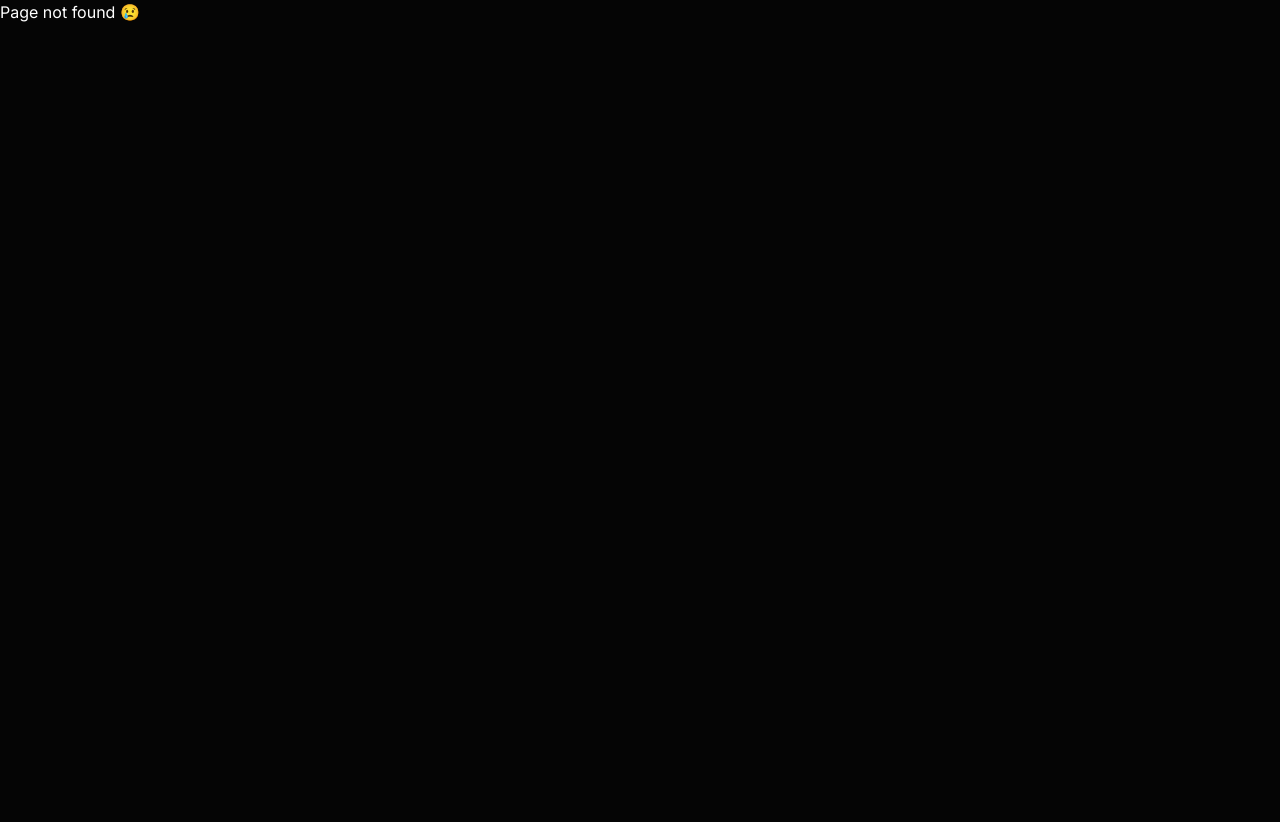
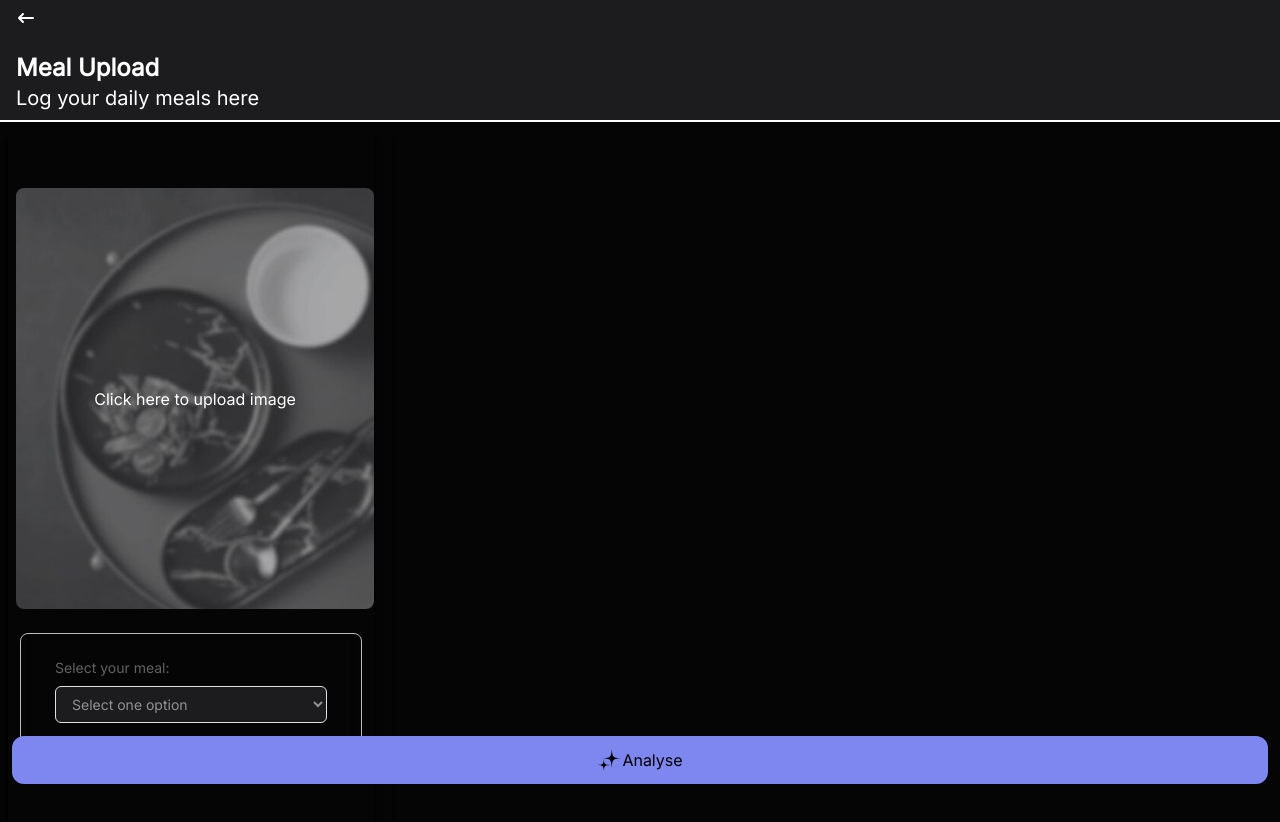
Before and after one commit to on-the-move-life/otm-client, a React (Create React App) app: page /MealUpload in a window 1280 px wide. Before the commit this address had no page. Shown: the top 822 px of the page. Before the commit the page ends 800 px from the top, so only its background shows below. Built offline with nearby package versions, Linux system fonts and the light colour scheme; sample sign-in values are in the browser's storage.

Commit message:
feedback changes

```diff
--- a/src/App.js
+++ b/src/App.js
@@ -16,7 +16,7 @@ import { LifeStyleRoutine } from './features/LifeStyleRoutines';
 import { MonthlyWrapped } from './features/MonthlyWrapped';
 import { Provider } from 'react-redux';
 import { store } from "./features/LifeStyleRoutines"
-import TestMealUpload from './features/LifeStyleRoutines/TestMealUpload';
+import MealUpload from './features/LifeStyleRoutines/MealUpload';
 function App() {
   // const { user, getUserFromStorage } = useAuth();
   let user = localStorage.getItem('user');
@@ -65,7 +65,7 @@ function App() {
         <Route path="/timeline" element={<RouteMiddleware><Timeline /></RouteMiddleware>} />
         <Route path="/monthly-wrapped" element={<RouteMiddleware><MonthlyWrapped /></RouteMiddleware>} />
         <Route path="/journey-reflection/:reportId" element={<JourneyReflectionPage />} />
-        <Route path="/testmealupload" element={<RouteMiddleware><TestMealUpload /></RouteMiddleware>} />
+        <Route path="/MealUpload" element={<RouteMiddleware><MealUpload /></RouteMiddleware>} />
 
         <Route
           path="/lifestyle-routine"
--- a/src/features/Home/Home.js
+++ b/src/features/Home/Home.js
@@ -171,7 +171,7 @@ const Home = () => {
               <AiOutlineRight size={22} />
             </span>
           </Link>
-          <Link to="/testmealupload" className="main-cta">
+          <Link to="/MealUpload" className="main-cta">
             <span className="inline-block bg-gradient-to-r from-[#9BF2C0] to-[#91BDF6] bg-clip-text text-transparent">
               Meal Upload
             </span>
--- /dev/null
+++ b/src/features/LifeStyleRoutines/MealUpload.js
@@ -0,0 +1,46 @@
+import React, { useState } from 'react';
+import AnalyseMealComp from './components/AnalyseMealComp';
+import { HiArrowNarrowLeft } from 'react-icons/hi';
+import { useNavigate } from 'react-router-dom';
+
+const MealUpload = () => {
+
+    const navigate = useNavigate();
+
+
+    return (
+        <>
+            <div className="flex h-screen w-screen flex-col  ">
+                <div className=" flex h-fit border-b-2 border-white bg-mediumGray bg-cover bg-blend-soft-light ">
+                    <div className="flex w-full justify-between px-4">
+                        <div className="flex h-full w-full flex-col items-start justify-between gap-4 py-2  ">
+                            <HiArrowNarrowLeft
+                                size={20}
+                                onClick={() => {
+                                    navigate('/home');
+                                }}
+                            />
+                            <div className="mt-2 flex w-full flex-col items-start justify-center">
+                                <h1 className="metallic-workout-gradient-text text-2xl font-semibold ">
+                                    Meal Upload
+                                </h1>
+
+                                <div className="flex gap-2">
+                                    <div>
+                                        <h2 className="text-xl">Log your daily meals here </h2>
+                                    </div>
+                                </div>
+                            </div>
+                        </div>
+                    </div>
+                </div>
+
+                <div className="p-2">
+                    <AnalyseMealComp />
+                </div>
+            </div>
+        </>
+    );
+};
+
+export default MealUpload;
--- a/src/features/LifeStyleRoutines/components/AnalyseMealComp.js
+++ b/src/features/LifeStyleRoutines/components/AnalyseMealComp.js
@@ -1,4 +1,4 @@
-import React, { useEffect, useState, useRef } from 'react'
+import React, { useEffect, useState, useRef } from 'react';
 import SparkleIcon from './icons/SparkleIcon';
 import { axiosClient } from '../apiClient';
 import { useDispatch, useSelector } from 'react-redux';
@@ -19,11 +19,12 @@ import { Loader } from '../../../components';
 import MealImageicon from './icons/MealImageicon';
 import MealCrossIcon from './icons/MealCrossIcon';
 
-const AnalyseMealComp = ({ setParentVisibilityCheck, task = null, date = null, SelectedCircle = null
+const AnalyseMealComp = ({
+    setParentVisibilityCheck = null,
+    task = null,
+    date = null,
+    SelectedCircle = null,
 }) => {
-
-
-
     const [isVisible, setIsVisible] = useState(true);
     const [selectedImage, setSelectedImage] = useState(null);
     const [isOpen, setIsOpen] = useState(false);
@@ -47,108 +48,71 @@ const AnalyseMealComp = ({ setParentVisibilityCheck, task = null, date = null, S
     const finalDate = date === null || date === undefined ? formattedDate : date;
 
     // console.log();
-    console.log("task and date are", task, date);
-
+    console.log('task and date are', task, date);
 
     // redux implementation
     const dispatch = useDispatch();
 
-    const storedMealInfoField = useSelector((state) => {
-        console.log("INSIDE REDUX state", state);
+    const selectCircleAndTask = (state, TaskCircle, task) => {
+        console.log('INSIDE REDUX state', state);
         const circle = state?.lifeStyleDetails?.circles.find(
             (circle) => circle?.name === TaskCircle,
         );
-        if (circle) {
-            console.log("INSIDE REDUX circle", circle);
-            const mytask = circle?.tasks.find(
+
+        if (!circle) {
+            return { circle: null, task: null };
+        }
+
+        console.log('INSIDE REDUX circle', circle);
+        const myTask = circle?.tasks.find(
             (mappedTask) => mappedTask.taskId === task?.taskId,
         );
-            return mytask ? task?.mealInfo : null;
-        }
-        return '';
+
+        return { circle, task: myTask };
+    };
+
+    const storedMealInfoField = useSelector((state) => {
+        const { task: myTask } = selectCircleAndTask(state, TaskCircle, task);
+        return myTask ? myTask.mealInfo : '';
     });
 
-    // mealUrl change
     const storedMealUrlField = useSelector((state) => {
-        const circle = state?.lifeStyleDetails?.circles.find(
-            (circle) => circle?.name === TaskCircle,
-        );
-        if (circle) {
-            const mytask = circle?.tasks.find(
-                (mappedTask) => mappedTask.taskId === task?.taskId,
-            );
-            return mytask ? task?.mealUrl : null;
-        }
-        return '';
+        const { task: myTask } = selectCircleAndTask(state, TaskCircle, task);
+        return myTask ? myTask.mealUrl : '';
     });
 
-    console.log("storedMealUrlField", storedMealUrlField);
-    console.log("storedMealInfoField", storedMealInfoField);
+
+    console.log('storedMealUrlField', storedMealUrlField);
+    console.log('storedMealInfoField', storedMealInfoField);
     // checking if arguments are empty
 
     useEffect(() => {
-
         if (storedMealInfoField) {
             setIsVisible(false);
-        }
-
-        else if (!storedMealInfoField) {
+        } else if (!storedMealInfoField) {
             setIsVisible(true);
         }
-
     }, [storedMealInfoField]);
 
-
-
     useEffect(() => {
-
         if (task == null) {
-            getUserData()
+            getUserData();
             setselectedTaskId('');
-        }
-
-        else if (!storedMealInfoField) {
+        } else if (!storedMealInfoField) {
             setIsVisible(true);
         }
-
     }, [storedMealInfoField]);
-
-
 
     const getUserData = async () => {
         setLoader(true);
 
-        // To fetch user lifestyle details having the mealInfo fields
-        // is not used anymore
-        // const memberCode = JSON.parse(localStorage.getItem('user'))?.code;
         try {
-
-            const mealObject =
-                [
-                    { taskId: "1", taskName: "Breakfast" },
-                    { taskId: "2", taskName: "Lunch" },
-                    { taskId: "3", taskName: "Dinner" }
-                ]
-                ;
-
-
+            const mealObject = [
+                { taskId: '1', taskName: 'Breakfast' },
+                { taskId: '2', taskName: 'Lunch' },
+                { taskId: '3', taskName: 'Dinner' },
+            ];
             setmealTaskIds(mealObject);
-
-
-            //     const response = await axiosClient.get(`?user=${memberCode}&date=${date}`);
-            //     dispatch(fetchInitialStateSuccess(response.data));
-
-            //     setApiResponse(response.data);
-            //     console.log("API RESPONSE", response.data);
-
-
-            //     const mealTaskIds = response.data.lifeStyleDetails.circles.flatMap(circle =>
-            //         circle.tasks
-            //             .filter(task => task.type === 'meal').map(task => ({ taskId: task.taskId, taskName: task.name, circleName: circle.name }))
-            //     );
-
-            //     console.log("MEAL TASK IDS", mealTaskIds);
-
         } catch (error) {
             console.error(error);
         } finally {
@@ -156,15 +120,11 @@ const AnalyseMealComp = ({ setParentVisibilityCheck, task = null, date = null, S
         }
     };
 
-
-
     //   Meal image handling
-
 
     const handleCameraClick = () => {
         fileInputRef.current.click();
     };
-
 
     const ProfilePicHeading = styled.div`
     color: #d7d7d7;
@@ -203,13 +163,9 @@ letter-spacing: 1px;
         },
     };
 
-
     const handleClose = () => {
         setParentVisibilityCheck(true);
     };
-
-
-
 
     // Meal image post request handling
     const handleMealUploadSubmit = async () => {
@@ -223,7 +179,7 @@ letter-spacing: 1px;
                     JSON.parse(localStorage.getItem('user'))['code'],
                 );
                 formData.append('date', finalDate);
-                console.log("Selected taskId and date is", selectedTaskId, finalDate);
+                console.log('Selected taskId and date is', selectedTaskId, finalDate);
                 formData.append('taskId', selectedTaskId);
 
                 const res = await axiosClient.post('/meal-info', formData, {
@@ -238,8 +194,11 @@ letter-spacing: 1px;
                     const { mealUrl, mealNutritionAnalysis } = res.data;
                     setIsVisible(false);
 
-
-                    console.log("inside API selected circle and taskId", TaskCircle, selectedTaskId);
+                    console.log(
+                        'inside API selected circle and taskId',
+                        TaskCircle,
+                        selectedTaskId,
+                    );
 
                     setTempMealInfo(mealNutritionAnalysis);
                     setTempMealUrl(mealUrl);
@@ -263,14 +222,12 @@ letter-spacing: 1px;
         }
     };
 
-
     const handleSelectChange = (event) => {
-
         const taskId = event.target.value;
-        console.log("selected task is", taskId);
+        console.log('selected task is', taskId);
 
         setselectedTaskId(taskId);
-        const selectedTask = mealTaskIds.find(task => task.taskId === taskId);
+        const selectedTask = mealTaskIds.find((task) => task.taskId === taskId);
         if (selectedTask) {
             setTaskCircle(selectedTask.circleName);
         }
@@ -278,48 +235,42 @@ letter-spacing: 1px;
         if (task == null) {
             setselectedTaskId(undefined);
         }
-
-
-        // setselectedTaskId(event.target.value);
-
-        // console.log("event is", selectedTaskId);
     };
-
-
 
     const DropdownComp = () => {
         return (
-
-
-            <div className="flex items-center justify-center bg-medium-gray">
-                <div className="bg-medium-gray p-6 rounded shadow-md w-80">
-                    <label htmlFor="taskId" className="bg-medium-gray block text-sm font-medium text-gray-700 mb-2">Select your meal:</label>
+            <div className="bg-medium-gray flex items-center justify-center">
+                <div className="bg-medium-gray w-80 rounded p-6 shadow-md">
+                    <label
+                        htmlFor="taskId"
+                        className="bg-medium-gray mb-2 block text-sm font-medium text-gray-700"
+                    >
+                        Select your meal:
+                    </label>
                     <select
                         id="taskId"
                         value={selectedTaskId}
                         onChange={handleSelectChange}
-                        className="text-lightGray mt-1 block w-full py-2 px-3 border border-gray-300 bg-mediumGray rounded-md shadow-sm focus:outline-none focus:ring-indigo-500 focus:border-indigo-500 sm:text-sm"
+                        className="mt-1 block w-full rounded-md border border-gray-300 bg-mediumGray px-3 py-2 text-lightGray shadow-sm focus:border-indigo-500 focus:outline-none focus:ring-indigo-500 sm:text-sm"
                     >
-                        <option value="" disabled>Select one option</option>
-
+                        <option value="" disabled>
+                            Select one option
+                        </option>
 
                         {mealTaskIds != null ? (
                             mealTaskIds.map((task, index) => (
-                                <option key={index} value={task.taskId}>{task.taskName}</option>
-                            ))) : (
+                                <option key={index} value={task.taskId}>
+                                    {task.taskName}
+                                </option>
+                            ))
+                        ) : (
                             <option value={selectedTaskId}>{selectedTaskName}</option>
                         )}
-
-
-
                     </select>
-
                 </div>
             </div>
-
-
         );
-    }
+    };
 
     // file upload
     const handleFileChange = (e) => {
@@ -342,16 +293,14 @@ letter-spacing: 1px;
         }
     };
 
-
-
     // Meal Information Component
 
     return (
-
         <>
-            {isVisible ?
+            {isVisible ? (
                 <>
-                    <div className="flex w-full flex-row items-center justify-between text-center align-middle mt-2">
+                    {setParentVisibilityCheck && (
+                        <div className="mt-2 flex w-full flex-row items-center justify-between text-center align-middle">
                             {/* empty div to put other two divs in place */}
                             <div></div>
 
@@ -363,61 +312,57 @@ letter-spacing: 1px;
                                 </div>
                             </div>
 
-                        <div className='mr-4'
-                            onClick={handleClose}
-                        >
+                            <div className="mr-4" onClick={handleClose}>
                                 <MealCrossIcon />{' '}
                             </div>
                         </div>
+                    )}
 
                     <div className="  flex max-w-sm items-center space-x-6 rounded-lg  shadow-md  ">
-
                         <div className="flex items-center justify-center ">
                             <div className="  rounded-lg shadow-lg">
-
-
-
-
-                                <div className="ml-2 mb-6 mt-[58px] h-[421px] w-[358px]   border-gray-400 rounded-lg flex items-center justify-center bg-mediumGray" onClick={() => setshowMealPicPopUp(true)}>
-
-
-                                    {!selectedImage ? <div className=" rounded-lg  p-4 ">
-                                        <p className='text-center'>
-                                            Click here to upload image
-                                        </p>
-                                    </div> : <img
-                                        className="h-auto w-auto object-cover"
+                                {!selectedImage ? (
+                                    <div
+                                        style={{
+                                            backgroundImage: `url('/assets/meal-analysis-image-placeholder.jpg')`,
+                                        }}
+                                        className=" mb-6 ml-2 mt-[58px] flex h-[421px]   w-[358px] items-center justify-center rounded-lg border-gray-400 bg-mediumGray bg-cover "
+                                        onClick={() => setshowMealPicPopUp(true)}
+                                    >
+                                        <div className=" rounded-lg  p-4 ">
+                                            <p className="text-center">Click here to upload image</p>
+                                        </div>{' '}
+                                    </div>
+                                ) : (
+                                    <div
+                                        className="mb-6 ml-2 mt-[58px] flex h-[421px]   h-fit w-[358px] items-center justify-center rounded-lg border-gray-400 bg-mediumGray bg-cover "
+                                        onClick={() => setshowMealPicPopUp(true)}
+                                    >
+                                        {' '}
+                                        <img
+                                            className=" m-auto h-fit w-full rounded-lg bg-cover  "
                                             src={selectedImage}
                                             alt="Preview"
                                         />
-                                    }
-
-
-
                                     </div>
-
-
+                                )}
 
                                 <div className="w-full px-3">
-
-                                    {!selectedImage ? <div >
-                                        <p >
-
-                                        </p>
-                                    </div> : <button
+                                    {!selectedImage ? (
+                                        <div>
+                                            <p></p>
+                                        </div>
+                                    ) : (
+                                        <button
                                             onClick={() => setshowMealPicPopUp(true)}
                                             className="mb-4 w-full text-center font-sfpro text-lightGray underline"
                                         >
                                             pick a different image
                                         </button>
-                                    }
+                                    )}
 
-                                    <div className="flex justify-center items-center border-[1px] border-gray-400 rounded-lg  " >
-
-                                        <DropdownComp
-
-                                        // placeholder="Select an option"
-                                        />
+                                    <div className="flex items-center justify-center rounded-lg border-[1px] border-gray-400  ">
+                                        <DropdownComp />
                                     </div>
                                     <div className="fixed bottom-4 left-0 w-full px-3">
                                         <button
@@ -428,23 +373,25 @@ letter-spacing: 1px;
                                             Analyse{' '}
                                         </button>
                                     </div>
+
+                                    <div className="h-[120px] w-[1px]  "></div>
                                 </div>
                             </div>
                         </div>
+                    </div>
+                </>
+            ) : (
+                <MealPage
+                    finalDate={finalDate}
+                    mealInfo={storedMealInfoField ? storedMealInfoField : tempMealInfo}
+                    imageURL={storedMealUrlField ? storedMealUrlField : tempMealUrl}
+                    setParentVisibilityCheck={
+                        setParentVisibilityCheck ? setParentVisibilityCheck : setIsVisible
+                    }
+                />
+            )}
 
-
-
-
-                    </div>
-                </> : <MealPage finalDate={finalDate}
-                    mealInfo={storedMealInfoField ? storedMealInfoField : tempMealInfo}
-                    imageURL={storedMealUrlField ? storedMealUrlField : tempMealUrl} setParentVisibilityCheck={setParentVisibilityCheck} />
-
-
-            }
-
-            {
-                showMealPicPopUp && (
+            {showMealPicPopUp && (
                 <motion.div
                     className="fixed bottom-0 left-0 z-50 h-[200px] w-full rounded-t-[30px] bg-gradient-to-r from-gray-500/30 to-gray-900/60 p-5 backdrop-blur-lg"
                     initial="hidden"
@@ -497,9 +444,7 @@ letter-spacing: 1px;
                         </div>
                     </div>
                 </motion.div>
-                )
-            }
-
+            )}
 
             {/* loading component */}
 
@@ -512,15 +457,8 @@ letter-spacing: 1px;
                     </div>
                 </div>
             )}
+        </>
+    );
+};
 
-
-        </>
-
-
-
-
-
-    )
-}
-
-export default AnalyseMealComp
+export default AnalyseMealComp;
```
Also changed, not shown: src/features/LifeStyleRoutines/TestMealUpload.js (deleted, +0 -86 lines), src/features/LifeStyleRoutines/components/TaskDetail.js (+14 -24 lines), public/assets/meal-analysis-image-placeholder.jpg (added). Lines whose indentation alone changed are shown as unchanged.
